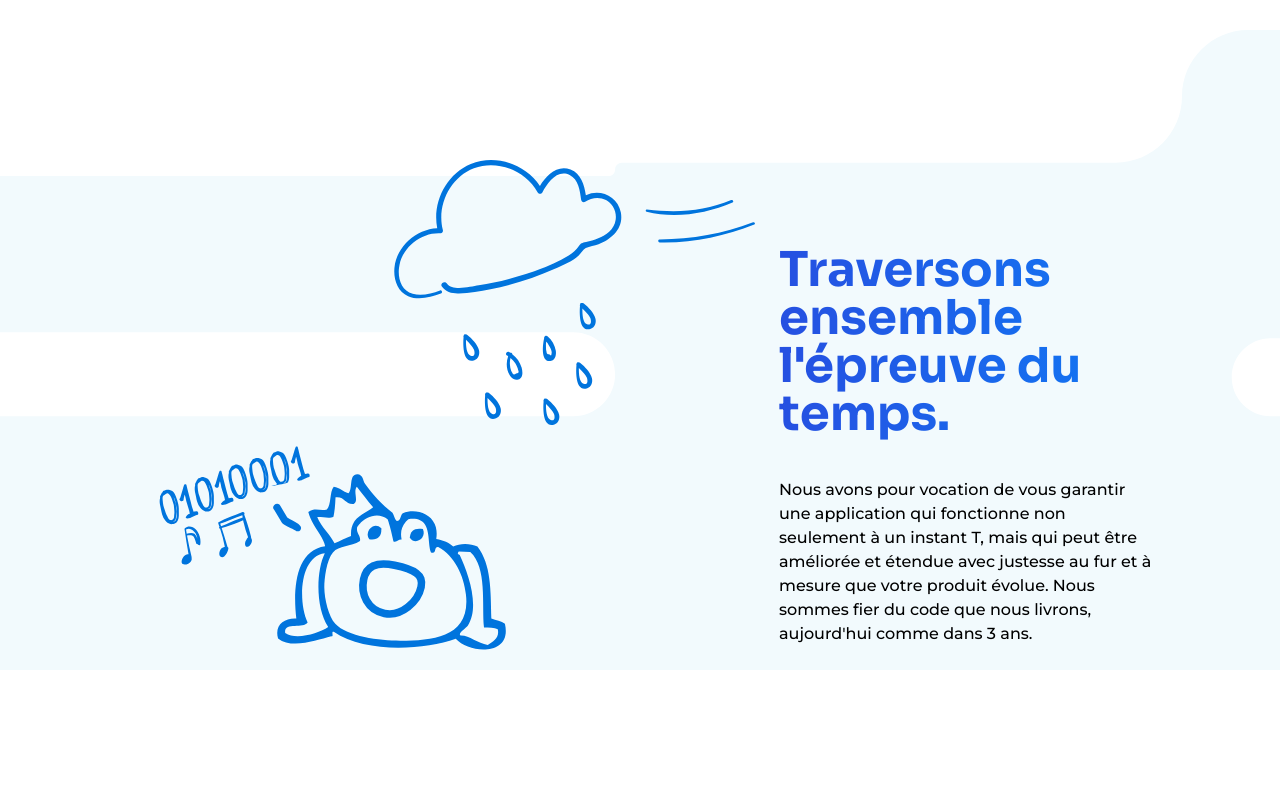
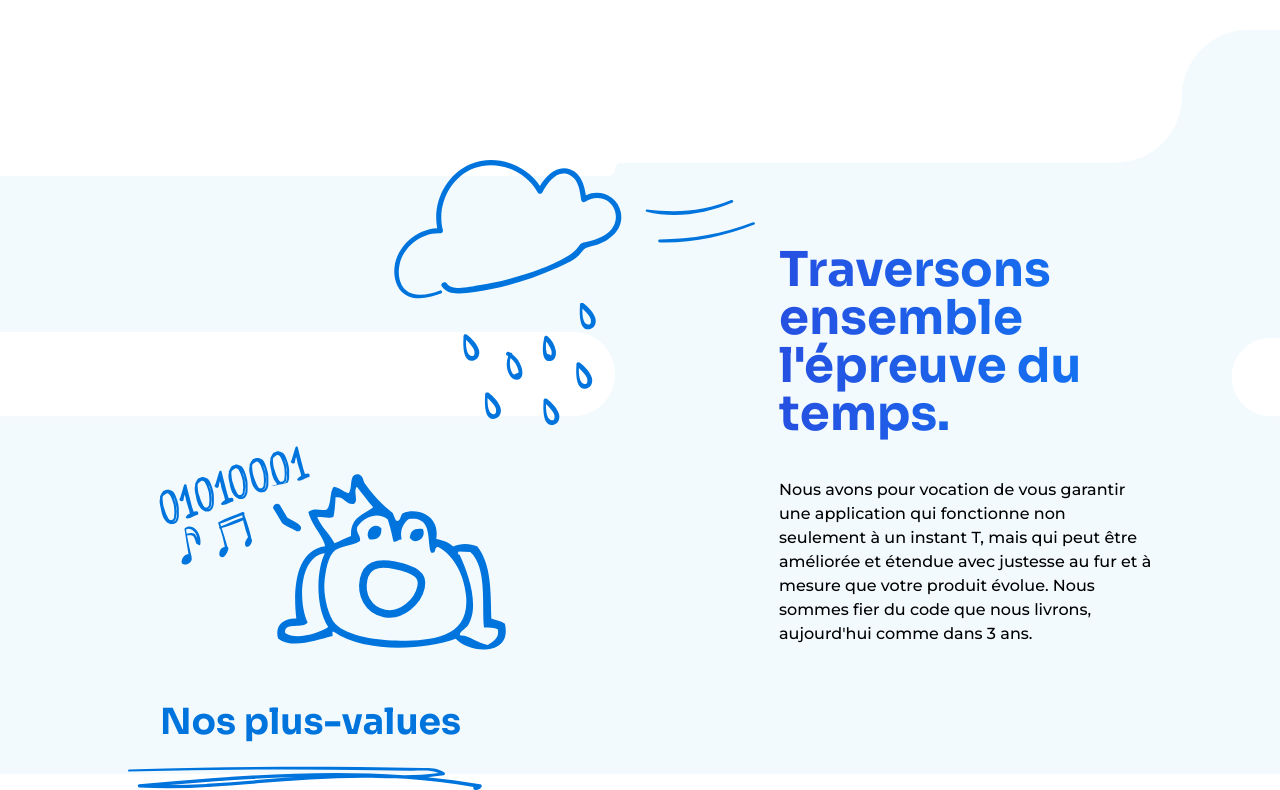
Before and after one commit to qrafttech/website, a Next.js app: page / in a window 1280 px wide. Shown: the part 1510-2300 px from the top of the page. Before the commit the page ends 2180 px from the top, so only its background shows below. Built offline with nearby package versions, Linux system fonts and the light colour scheme.

Commit message:
feat(Values): add subtitle and underline

```diff
--- a/app/Values.tsx
+++ b/app/Values.tsx
@@ -1,9 +1,11 @@
 import Image from "next/image";
 
 import singingFrogWithCloud from "../public/images/singing-frog-with-cloud.svg";
+import underline from "../public/images/underline.svg";
 
 export default function Values() {
   return (
+    <div className="flex flex-col">
       <div className="flex items-end">
         <Image
           src={singingFrogWithCloud}
@@ -16,11 +18,22 @@ export default function Values() {
           </h2>
           <p className="py-6">
             Nous avons pour vocation de vous garantir une application qui
-          fonctionne non seulement à un instant T, mais qui peut être améliorée
-          et étendue avec justesse au fur et à mesure que votre produit évolue.
-          Nous sommes fier du code que nous livrons, aujourd&#39;hui comme dans
-          3 ans.
+            fonctionne non seulement à un instant T, mais qui peut être
+            améliorée et étendue avec justesse au fur et à mesure que votre
+            produit évolue. Nous sommes fier du code que nous livrons,
+            aujourd&#39;hui comme dans 3 ans.
           </p>
+        </div>
+      </div>
+      <div className="relative">
+        <Image
+          src={underline}
+          alt="Handrawing of a strike through to mimic an underline"
+          className="absolute -bottom-4"
+        />
+        <h3 className="p-8 font-serif text-4xl font-bold text-[#0074dd]">
+          Nos plus-values
+        </h3>
       </div>
     </div>
   );
```
Also changed, not shown: public/images/underline.svg (added). Lines whose indentation alone changed are shown as unchanged.
